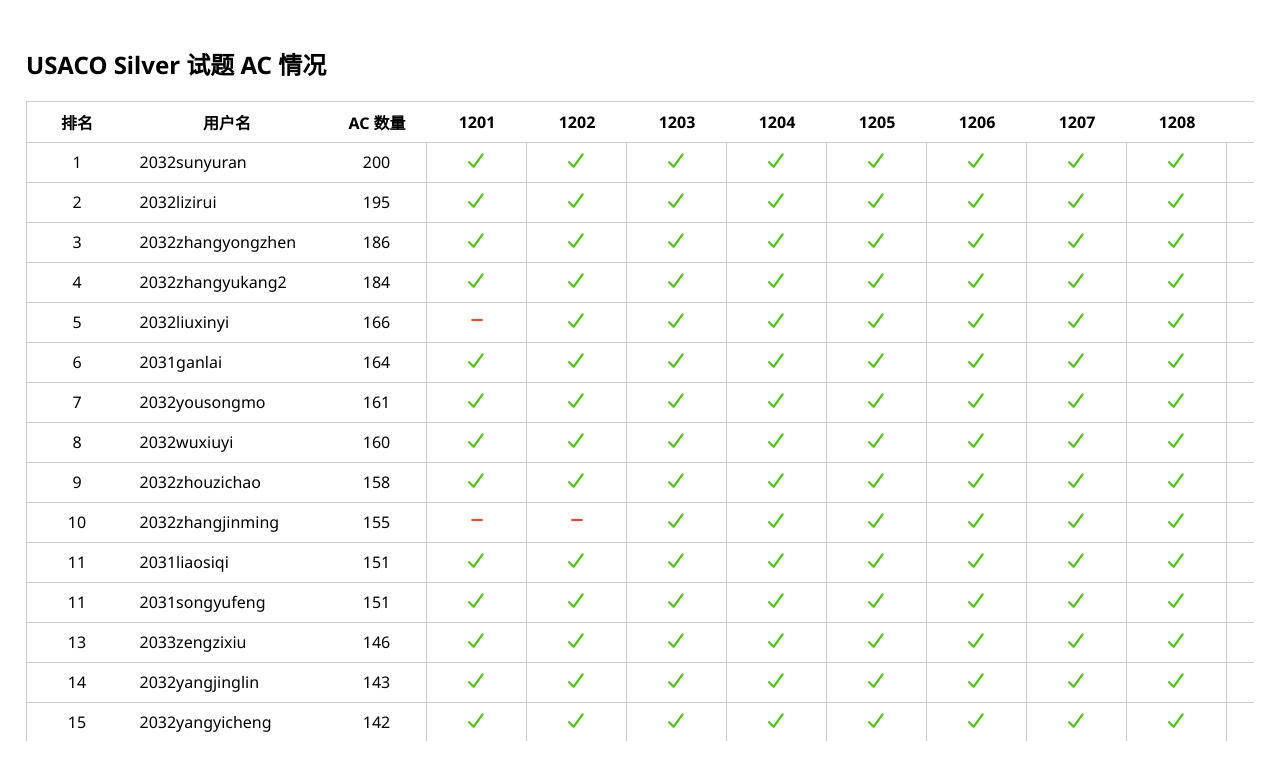
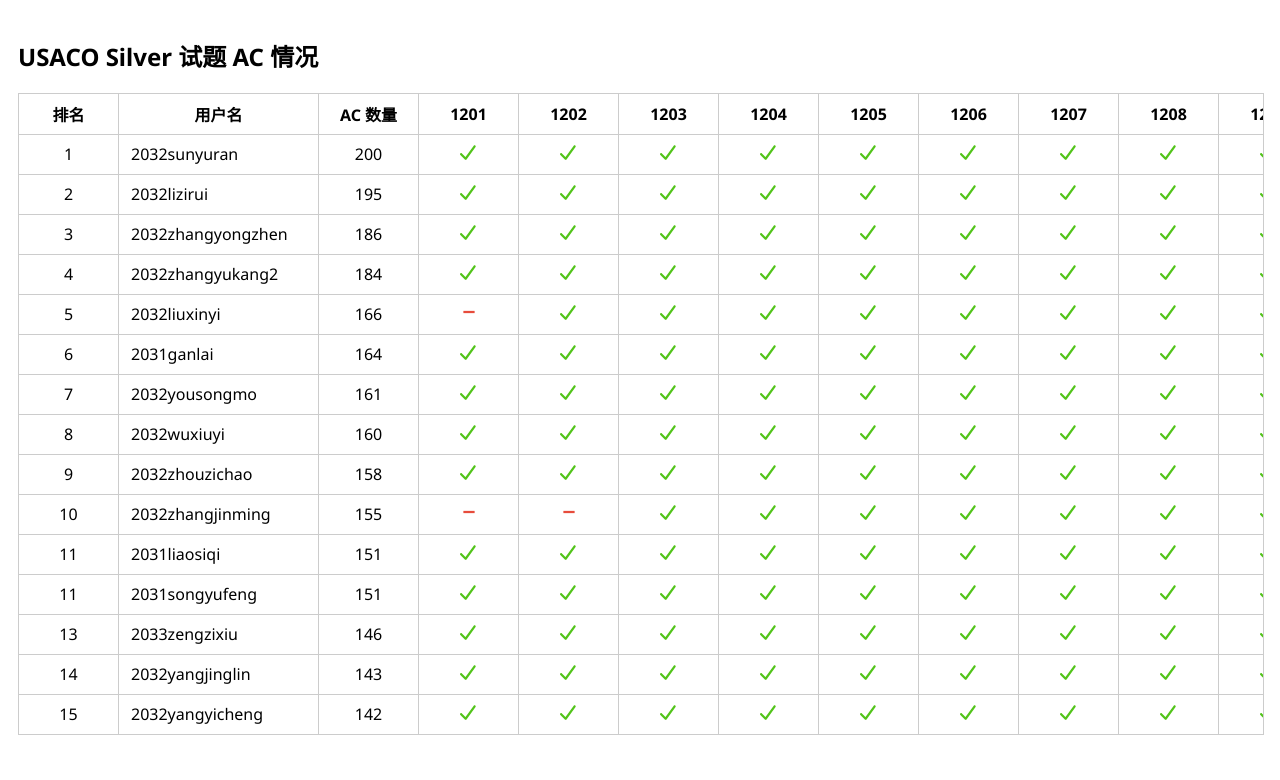
Before and after one commit to crfandx/usaco-silver-rank, a plain HTML site: page index.html in a window 1280 px wide. Drawn offline with Linux system fonts and the light colour scheme.

Commit message:
更改了 index.html 和 crawler.py

```diff
--- a/index.html
+++ b/index.html
@@ -1,4 +1,3 @@
-<!-- This file is written by a AI. -->
 <!doctype html>
 <html lang="zh">
 
@@ -13,32 +12,43 @@
             --red: rgb(231, 76, 60);
             --border: #ccc;
             --cell-width: 100px;
-            /* equal column width (narrower) */
+            /* 等宽列宽 */
             --username-width: 200px;
-            /* wider username */
+            /* 用户名列更宽 */
         }
 
         body {
             font-family: "Noto Sans", system-ui, "Segoe UI", Arial, sans-serif;
             padding: 18px;
             background: #fff;
+            margin: 0;
         }
 
-        /* wrapper provides scrollbars when table is wider than container */
+        /* 外层容器提供滚动条和完整外框 */
         #table-wrap {
+            border: 1px solid var(--border);
             overflow: auto;
-            max-height: calc(100vh - 160px); /* ensure vertical scrolling inside wrapper so sticky header works */
+            max-height: calc(100vh - 160px);
+            max-width: 100%;
+            display: inline-block;
+            background: #fff;
         }
 
+        /* 表格采用 separate 模式，每个单元格仅绘制右边框和下边框 */
         table {
-            border-collapse: collapse;
+            border-collapse: separate;
+            border-spacing: 0;
             width: max-content;
             table-layout: fixed;
+            /* 不再需要额外的上、左边框，外框由 #table-wrap 提供 */
         }
 
+        /* 所有单元格默认：右边框、下边框，均为灰色 */
         th,
         td {
-            border: 1px solid var(--border);
+            border: 0;
+            border-right: 1px solid var(--border);
+            border-bottom: 1px solid var(--border);
             padding: 8px 12px;
             vertical-align: middle;
             width: var(--cell-width);
@@ -51,27 +61,11 @@
             width: var(--username-width);
         }
 
-        thead th {
-            font-weight: 700;
-            position: sticky;
-            top: 0;
-            background: #fff;
-            z-index: 11;
-            border-bottom: 1px solid var(--border); /* explicit bottom border to avoid gaps */
-            background-clip: padding-box;
-            transform: translateZ(0); /* avoid sub-pixel antialias transparency */
-            will-change: transform;
-        }
-
-        /* frozen columns (first and second) */
+        /* ========== 冻结列（第一、二列） ========== */
         .frozen-col {
             position: sticky;
             z-index: 6;
             background: #fff;
-            border-right: 1px solid var(--border); /* explicit right border */
-            background-clip: padding-box;
-            transform: translateZ(0);
-            will-change: transform;
         }
 
         .frozen-col-0 {
@@ -82,18 +76,24 @@
             left: calc(var(--cell-width));
         }
 
-        /* ensure header cells in frozen columns sit above other frozen cells */
+        /* ========== 冻结表头行 ========== */
+        thead th {
+            position: sticky;
+            top: 0;
+            z-index: 11;
+            font-weight: 700;
+            background: #fff;
+        }
+
         thead th.frozen-col {
             z-index: 12;
-            border-right: 1px solid var(--border);
         }
 
-        /* body frozen cells sit under headers but above normal cells */
-        tbody td.frozen-col { z-index: 8; }
+        tbody td.frozen-col {
+            z-index: 8;
+        }
 
-        /* fallback: use outline on sticky elements when browser has subpixel issues */
-        thead th, .frozen-col { outline: 0 solid transparent; }
-
+        /* 对齐方式 */
         td:not(.username),
         th:not(.username) {
             text-align: center;
@@ -103,10 +103,12 @@
             text-align: left;
         }
 
+        /* 题目编号悬浮提示光标 */
         th[data-has-name] {
-            cursor: help
+            cursor: help;
         }
 
+        /* 图标样式 */
         .mark {
             display: inline-block;
             font-size: 1.1em;
@@ -128,7 +130,6 @@
         }
 
         @media (max-width:640px) {
-
             th,
             td {
                 padding: 6px 8px;
@@ -150,15 +151,18 @@
                 const text = await res.text();
                 renderTSV(text);
             } catch (e) {
-                // fallback: try to load embedded TSV if fetch is blocked (file:// issues)
                 const embedded = document.getElementById('tsv-embedded');
                 if (embedded) renderTSV(embedded.textContent);
                 else document.getElementById('table-wrap').textContent = '无法加载 data.tsv';
             }
         }
+
         function renderTSV(text) {
             const rows = text.replace(/\r/g, '').split(/\n/).filter(r => r.trim() !== "");
-            if (rows.length === 0) { document.getElementById('table-wrap').textContent = '空的 TSV'; return; }
+            if (rows.length === 0) {
+                document.getElementById('table-wrap').textContent = '空的 TSV';
+                return;
+            }
             const idRow = rows[0].split('\t');
             const nameRow = rows[1] ? rows[1].split('\t') : [];
 
@@ -166,7 +170,6 @@
             const thead = document.createElement('thead');
             const tbody = document.createElement('tbody');
 
-            // First visible header row: show IDs. Tooltips (title) come from second row (nameRow) for cols >=3
             const trh = document.createElement('tr');
             idRow.forEach((h, i) => {
                 const th = document.createElement('th');
@@ -185,7 +188,6 @@
             });
             thead.appendChild(trh);
 
-            // Data rows start from row index 2 (skip the nameRow)
             for (let i = 2; i < rows.length; i++) {
                 const cells = rows[i].split('\t');
                 const tr = document.createElement('tr');
@@ -196,9 +198,11 @@
                     if (j >= 3) {
                         const v = c.trim();
                         if (v === '1') {
-                            td.innerHTML = '<span class="mark ok"><svg viewBox="0 0 512 512" class="icon" aria-hidden="true"><path class="" fill="currentColor" d="M434.8 70.1c14.3 10.4 17.5 30.4 7.1 44.7l-256 352c-5.5 7.6-14 12.3-23.4 13.1s-18.5-2.7-25.1-9.3l-128-128c-12.5-12.5-12.5-32.8 0-45.3s32.8-12.5 45.3 0l101.5 101.5 234-321.7c10.4-14.3 30.4-17.5 44.7-7.1z"></path></svg></span>';
+                            td.innerHTML =
+                                '<span class="mark ok"><svg viewBox="0 0 512 512" class="icon" aria-hidden="true"><path fill="currentColor" d="M434.8 70.1c14.3 10.4 17.5 30.4 7.1 44.7l-256 352c-5.5 7.6-14 12.3-23.4 13.1s-18.5-2.7-25.1-9.3l-128-128c-12.5-12.5-12.5-32.8 0-45.3s32.8-12.5 45.3 0l101.5 101.5 234-321.7c10.4-14.3 30.4-17.5 44.7-7.1z"></path></svg></span>';
                         } else {
-                            td.innerHTML = '<span class="mark no"><svg viewBox="0 0 512 512" class="icon" aria-hidden="true"><path fill="currentColor" d="M96 224h320v64H96z"></path></svg></span>';
+                            td.innerHTML =
+                                '<span class="mark no"><svg viewBox="0 0 512 512" class="icon" aria-hidden="true"><path fill="currentColor" d="M96 224h320v64H96z"></path></svg></span>';
                         }
                     } else {
                         td.textContent = c;
@@ -211,16 +215,16 @@
             table.appendChild(thead);
             table.appendChild(tbody);
             const wrap = document.getElementById('table-wrap');
-            wrap.innerHTML = ''; wrap.appendChild(table);
+            wrap.innerHTML = '';
+            wrap.appendChild(table);
         }
-        // attempt load; uses data.tsv in same folder. If file:// prevents fetch, the embedded fallback below will be used.
+
         loadTSV();
     </script>
 
-    <!-- Embedded fallback TSV (kept in sync with data.tsv) -->
     <script id="tsv-embedded" type="text/plain">
 排名	用户名	AC 数量	1000	1001	1002	1003	1004	1005	1006	1007	1008	1009
-1	1	1	Prob1	Prob2 Prob3	Prob4	Prob4	Prob5	Prob6	Prob7	Prob8	Prob9	Prob10
+1	1	1	Prob1	Prob2	Prob3	Prob4	Prob4	Prob5	Prob6	Prob7	Prob8	Prob9	Prob10
 1	userA	114514	1	1	1	1	0	1	1	0	1	1
 2	userB	114514	1	1	1	1	1	1	1	1	1	1
 3	userC	114514	1	1	0	1	1	1	1	1	1	1
```
Also changed, not shown: 1 other file.
